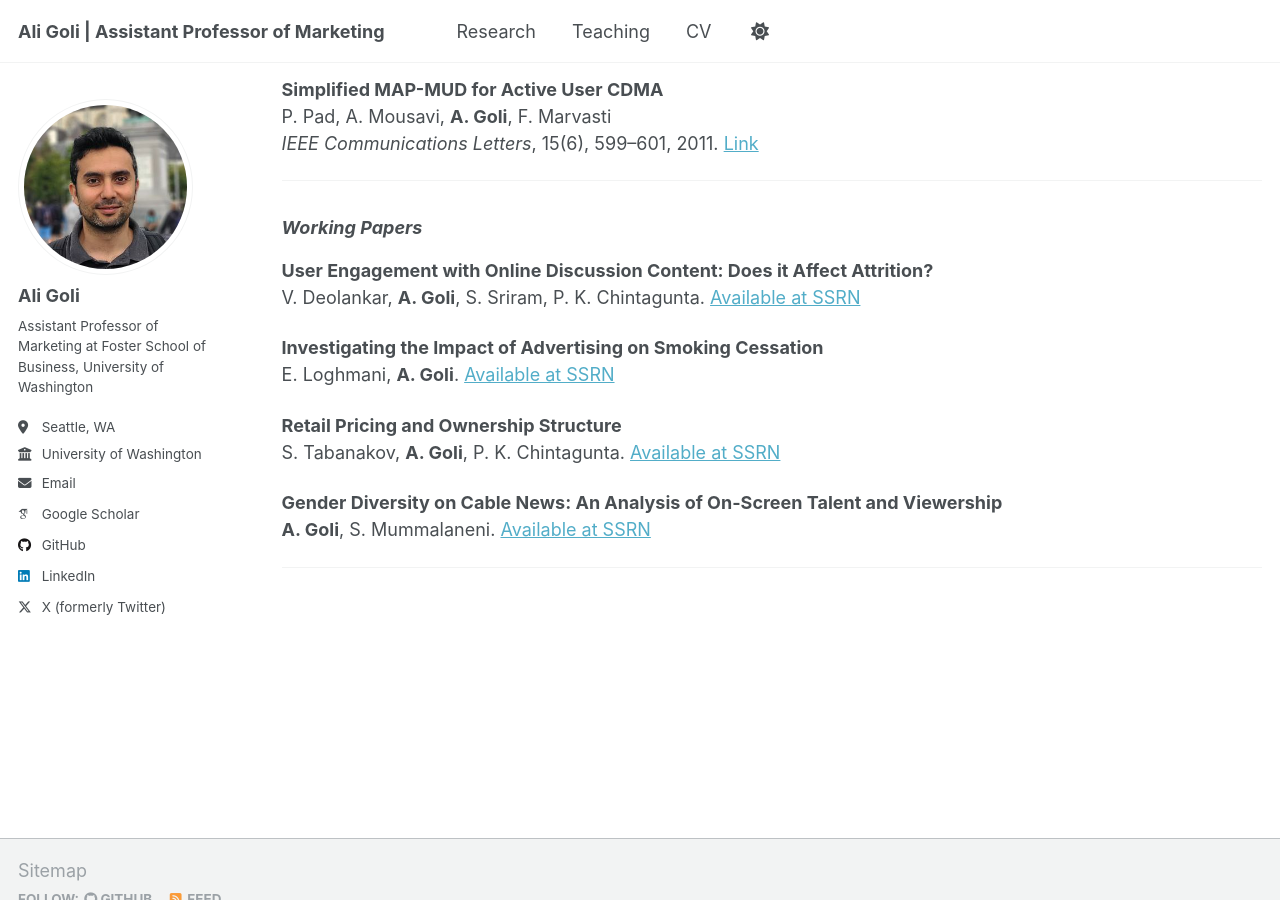
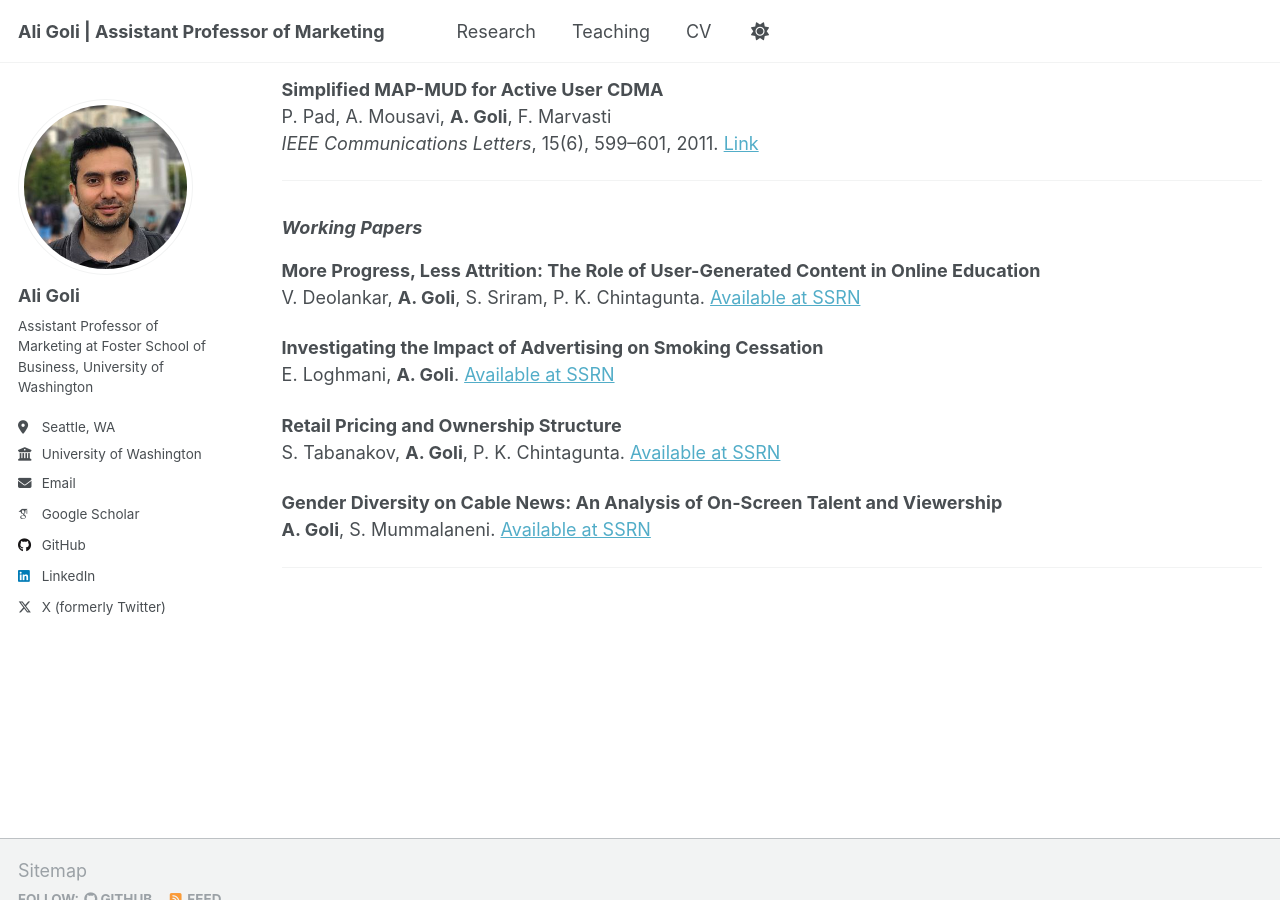
Before and after one commit to golialii/golialii.github.io, a Jekyll site: the page built from _pages/research.md, in a window 1280 px wide and 900 px high, scrolled down 1275 px. Built offline with Jekyll 4.4.1, drawn with Linux system fonts in a browser that asks for light colours; some web fonts are replaced.

Commit message:
Update research.md

```diff
--- a/_pages/research.md
+++ b/_pages/research.md
@@ -59,7 +59,7 @@ P. Pad, A. Mousavi, **A. Goli**, F. Marvasti
 
 ### *Working Papers*
 
-**User Engagement with Online Discussion Content: Does it Affect Attrition?**
+**More Progress, Less Attrition: The Role of User-Generated Content in Online Education**
 V. Deolankar, **A. Goli**, S. Sriram, P. K. Chintagunta.  [Available at SSRN](https://papers.ssrn.com/sol3/papers.cfm?abstract_id=4755183)
 
 **Investigating the Impact of Advertising on Smoking Cessation**
```
